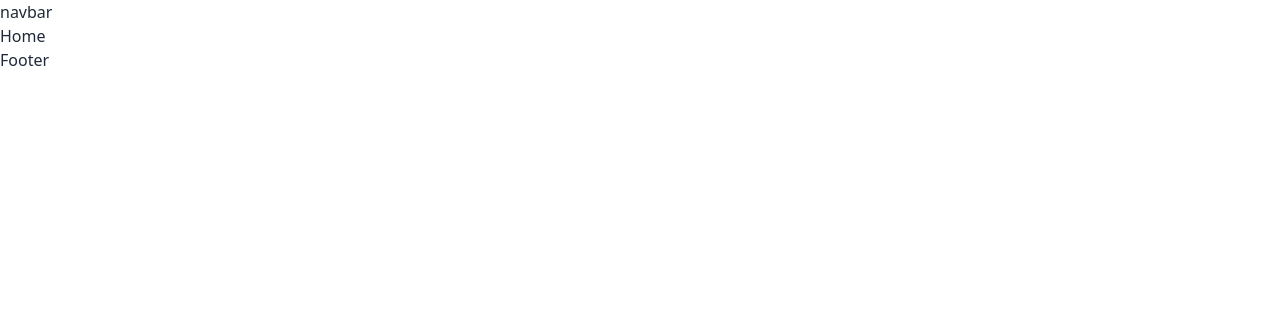
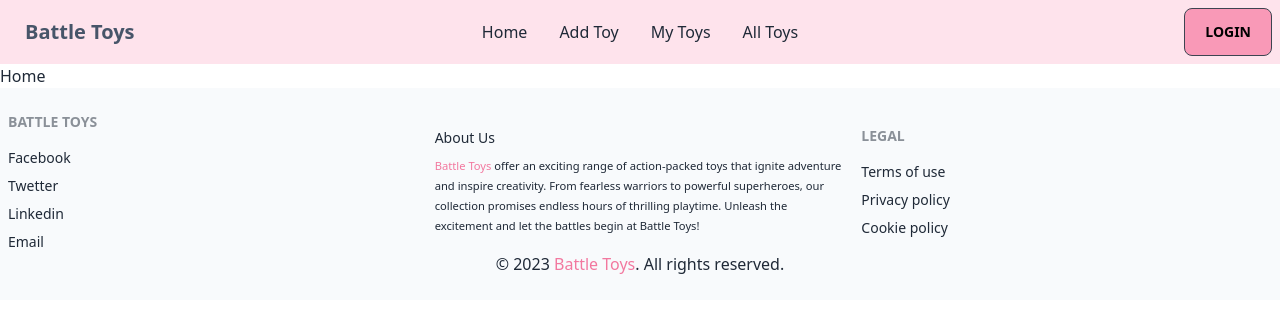
Before and after one commit to sakil470004/battle-toys-client, a React (Vite) app: page / in a window 1280 px wide. Shown: the top 312 px of the page. Built offline with nearby package versions, Linux system fonts and the light colour scheme.

Commit message:
finish navbar and footer

```diff
--- a/index.html
+++ b/index.html
@@ -4,7 +4,7 @@
     <meta charset="UTF-8" />
     <link rel="icon" type="image/svg+xml" href="/vite.svg" />
     <meta name="viewport" content="width=device-width, initial-scale=1.0" />
-    <title>Vite + React</title>
+    <title>Battle Toys</title>
   </head>
   <body>
     <div id="root"></div>
--- a/package.json
+++ b/package.json
@@ -17,6 +17,7 @@
     "react": "^18.2.0",
     "react-dom": "^18.2.0",
     "react-router-dom": "^6.11.2",
+    "react-tabs": "^6.0.1",
     "sort-by": "^1.2.0"
   },
   "devDependencies": {
--- a/src/Layout/Main.jsx
+++ b/src/Layout/Main.jsx
@@ -5,10 +5,10 @@ import Footer from '../pages/shared/Footer';
 
 const Main = () => {
     return (
-        <div>
+        <div className='container mx-auto'>
             <Navbar />
             <Outlet />
-            <Footer />
+            <Footer/>
         </div>
     );
 };
--- /dev/null
+++ b/src/assets/icons/LoveFillIcon.jsx
@@ -0,0 +1,7 @@
+import * as React from "react";
+
+function LoveFillIcon(props) {
+  return <svg stroke="currentColor" fill="#ff0000" strokeWidth={0} viewBox="0 0 512 512" height="1em" width="1em" {...props}><path d="M368.916 38.908c-15.49.145-31.22 3.356-46.316 9.82-40.01 25.788-50.568 67.182-60.502 109.32 44.02-10.522 87.27-21.872 112.422-65.44l.005 145.12c-25.506-44.172-68.58-55.153-112.44-65.492 10.338 43.86 21.32 86.932 65.493 112.436l-145.12-.002c43.563-25.152 54.914-68.402 65.435-112.42-43.837 10.336-86.88 21.325-112.375 65.48l.002-145.12c25.14 43.545 68.36 54.902 112.357 65.417-9.795-40.978-20.336-81.273-56.916-106.922-75.954-34.415-171.507 8.28-168.19 112.21 4.593 143.862 210.47 227.71 232.626 310.408 20.28-75.672 236.27-172.54 231.944-310.407h.002C484.876 84.78 430.587 39.92 372.01 38.92c-1.03-.018-2.06-.02-3.094-.012zM255.094 306.645c15.93 0 28.844 12.913 28.844 28.843s-12.914 28.846-28.844 28.846c-15.93 0-28.844-12.916-28.844-28.846s12.914-28.843 28.844-28.843z" /></svg>;
+}
+
+export default LoveFillIcon;
--- /dev/null
+++ b/src/assets/icons/LoveIcon.jsx
@@ -0,0 +1,7 @@
+import * as React from "react";
+
+function LoveIcon(props) {
+  return <svg stroke="currentColor" fill="#ff0000" strokeWidth={0} viewBox="0 0 512 512" height="1em" width="1em" {...props}><path d="M278.574 20.672l-28.246 43.463c-36.452-29.484-87.944-38.624-127.96-30.428-54.457 11.15-100.166 60.347-97.895 131.46 2.394 74.955 54.71 129.71 104.89 174.823 25.09 22.554 50.84 43.086 69.928 61.535 37.685 34.062 55.942 92.366 55.942 92.366s24.534-59.502 55.942-89.572c19.692-18.7 45.676-39.61 71.324-62.93 51.298-46.644 104.404-104.034 102.094-177.618 0-122.308-121.2-121.013-167.883-78.495 19.323-10.226 40.12-12.397 58.798-8.214 34.297 7.683 62.693 35.935 64.332 88.108 1.562 49.92-39.09 98.088-88.11 142.654-24.508 22.28-49.752 42.445-71.324 62.93-11.456 10.884-16.74 20.514-25.174 31.795-8.437-11.983-13.663-22.066-25.173-33.192C174.715 306.4 86.784 238.475 83.27 163.77c-.72-62.22 72.103-78.604 111.246-51.04l-45.924 25.258c67.393 11.144 124.746 37.36 185.597 75.588L278.573 20.672z" /></svg>;
+}
+
+export default LoveIcon;
--- /dev/null
+++ b/src/assets/icons/User.jsx
@@ -0,0 +1,7 @@
+import * as React from "react";
+
+function BiUserCircle(props) {
+  return <svg stroke="currentColor" fill="currentColor" strokeWidth={0} viewBox="0 0 24 24" height="1em" width="1em" {...props}><path fill="none" d="M12,8c-1.178,0-2,0.822-2,2s0.822,2,2,2s2-0.822,2-2S13.178,8,12,8z" /><path fill="none" d="M12,4c-4.337,0-8,3.663-8,8c0,2.176,0.923,4.182,2.39,5.641c0.757-1.8,2.538-3.068,4.61-3.068h2 c2.072,0,3.854,1.269,4.61,3.068C19.077,16.182,20,14.176,20,12C20,7.663,16.337,4,12,4z M12,14c-2.28,0-4-1.72-4-4s1.72-4,4-4 s4,1.72,4,4S14.28,14,12,14z" /><path fill="none" d="M13,16.572h-2c-1.432,0-2.629,1.01-2.926,2.354C9.242,19.604,10.584,20,12,20s2.758-0.396,3.926-1.073 C15.629,17.582,14.432,16.572,13,16.572z" /><path d="M12,2C6.579,2,2,6.579,2,12c0,3.189,1.592,6.078,4,7.924V20h0.102C7.77,21.245,9.813,22,12,22s4.23-0.755,5.898-2H18 v-0.076c2.408-1.846,4-4.734,4-7.924C22,6.579,17.421,2,12,2z M8.074,18.927c0.297-1.345,1.494-2.354,2.926-2.354h2 c1.432,0,2.629,1.01,2.926,2.354C14.758,19.604,13.416,20,12,20S9.242,19.604,8.074,18.927z M17.61,17.641 c-0.757-1.8-2.538-3.068-4.61-3.068h-2c-2.072,0-3.854,1.269-4.61,3.068C4.923,16.182,4,14.176,4,12c0-4.337,3.663-8,8-8 s8,3.663,8,8C20,14.176,19.077,16.182,17.61,17.641z" /><path d="M12,6c-2.28,0-4,1.72-4,4s1.72,4,4,4s4-1.72,4-4S14.28,6,12,6z M12,12c-1.178,0-2-0.822-2-2s0.822-2,2-2s2,0.822,2,2 S13.178,12,12,12z" /></svg>;
+}
+
+export default BiUserCircle;
--- a/src/pages/shared/Footer.jsx
+++ b/src/pages/shared/Footer.jsx
@@ -1,11 +1,35 @@
-import React from 'react';
+function Footer() {
+  return (
+    <div className=' bg-slate-50 py-6 px-2'>
 
-const Footer = () => {
-    return (
+
+      <footer className="footer  grid grid-cols-1 lg:grid-cols-3 items-center justify-between">
         <div>
-            Footer
+          <span className="footer-title">Battle Toys</span>
+          <a className="link link-hover">Facebook</a>
+          <a className="link link-hover">Twetter</a>
+          <a className="link link-hover">Linkedin</a>
+          <a className="link link-hover">Email</a>
         </div>
-    );
-};
+        <div>
+          <h4>About Us</h4>
+          <small>
+            <span className='text-pink-full'>Battle Toys</span>  offer an exciting range of action-packed toys that ignite adventure and inspire creativity. From fearless warriors to powerful superheroes, our collection promises endless hours of thrilling playtime. Unleash the excitement and let the battles begin at Battle Toys!
+
+          </small>
+        </div>
+        <div>
+          <span className="footer-title">Legal</span>
+          <a className="link link-hover">Terms of use</a>
+          <a className="link link-hover">Privacy policy</a>
+          <a className="link link-hover">Cookie policy</a>
+        </div>
+
+      </footer>
+      <p className='text-center'>&copy; 2023 <span className="text-pink-full">Battle Toys</span>. All rights reserved.</p>
+    </div>
+
+  );
+}
 
 export default Footer;
--- a/src/pages/shared/Navbar.jsx
+++ b/src/pages/shared/Navbar.jsx
@@ -1,9 +1,36 @@
 import React from 'react';
+import { Link } from 'react-router-dom';
 
 const Navbar = () => {
+    const navElement = <>
+
+        <li><Link className='' to={'/Home'}>Home</Link></li>
+        <li><Link className='' to={'/addtoy'}>Add Toy</Link></li>
+        <li><Link className='' to={'/mytoys'}>My Toys</Link></li>
+        <li><Link className='' to={'/alltoys'}>All Toys</Link></li>
+    </>
     return (
-        <div>
-            navbar
+        <div className="navbar bg-pink-lighter">
+            <div className="navbar-start">
+                <div className="dropdown">
+                    <label tabIndex={0} className="btn btn-ghost text-slate-500 lg:hidden">
+                      |||
+                    </label>
+                    <ul tabIndex={0} className="menu menu-compact dropdown-content mt-3 p-2 shadow bg-base-100 rounded-box w-52">
+                        {navElement}
+                    </ul>
+                </div>
+                <a className="btn btn-ghost normal-case text-xl text-slate-600">Battle Toys</a>
+            </div>
+            <div className="navbar-center hidden lg:flex">
+                <ul className="menu menu-horizontal px-1">
+                    {navElement}
+                </ul>
+            </div>
+            <div className="navbar-end gap-3">
+                <Link to={'/login'} className="btn  bg-pink-normal hover:bg-pink-full text-black  px-5">Login</Link>
+
+            </div>
         </div>
     );
 };
--- a/tailwind.config.js
+++ b/tailwind.config.js
@@ -5,6 +5,43 @@ export default {
     "./src/**/*.{js,ts,jsx,tsx}",
   ],
   theme: {
+    colors: {
+      "pink": {
+        "lighter": "#FEE3EC",
+        "light": "#F9C5D5",
+        "light": "#F9C5D5",
+        "normal": "#F999B7",
+        "full": "#F2789F",
+      },
+      "pink": {
+        "lighter": "#FEE3EC",
+        "light": "#F9C5D5",
+        "normal": "#F999B7",
+        "full": "#F2789F",
+        50: "#fff1f2",
+        100: "#ffe4e6",
+        200: "#fecdd3",
+        300: "#fda4af",
+        400: "#fb7185",
+        500: "#f43f5e",
+      },
+      "slate": {
+        50: "#f8fafc",
+        100: "#f1f5f9",
+        200: "#e2e8f0",
+        300: "#cbd5e1",
+        400: "#94a3b8",
+        500: "#64748b",
+        600: "#475569",
+        700: "#334155",
+        800: "#1e293b",
+        900: "#0f172a",
+        950: "#020617",
+      },
+      "white": "#ffffff",
+      "black": "#000000"
+    }
+    ,
     extend: {},
   },
   plugins: [require("daisyui")],
```
Also changed, not shown: 1 other file (tests, documents, lock files or other folders).
